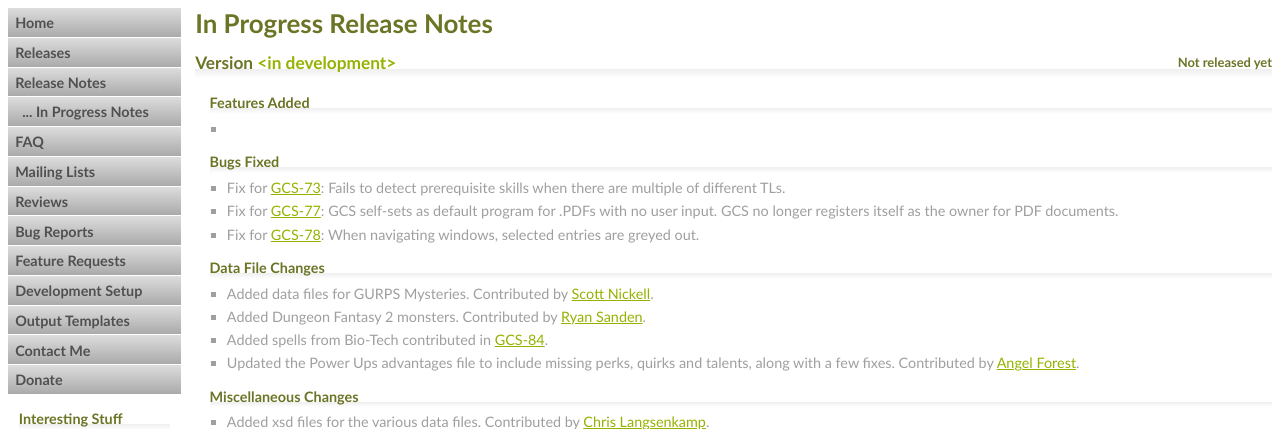
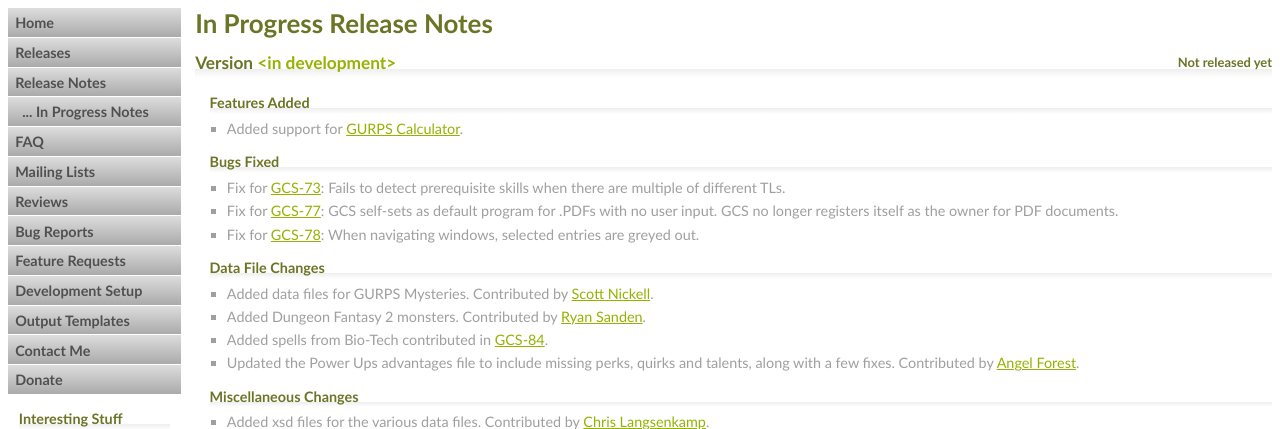
Before and after one commit to richardwilkes/gcs_web, a PHP site: page /in_progress_notes.php in a window 1280 px wide. Shown: the part 56-485 px from the top of the page. Run offline with PHP 8.4, Linux system fonts and the light colour scheme.

Commit message:
Note gcalc support.

```diff
--- a/in_progress_notes.php
+++ b/in_progress_notes.php
@@ -14,7 +14,7 @@
 					<h2>Version <span class="version">&lt;in development&gt;</span><span class="release_date">Not released yet</span></h2>
 					<h3>Features Added</h3>
 					<ul>
-						<li></li>
+						<li>Added support for <a href="http://www.gurpscalculator.com">GURPS Calculator</a>.</li>
 					</ul>
 					<h3>Bugs Fixed</h3>
 					<ul>
```
